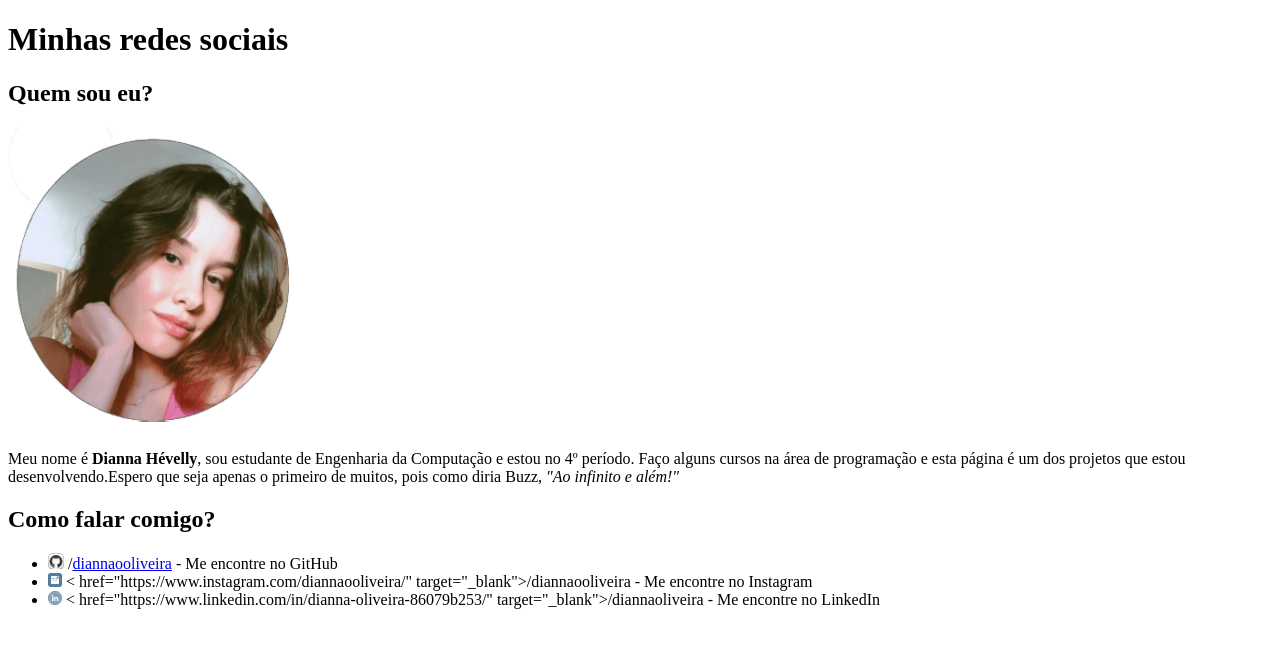
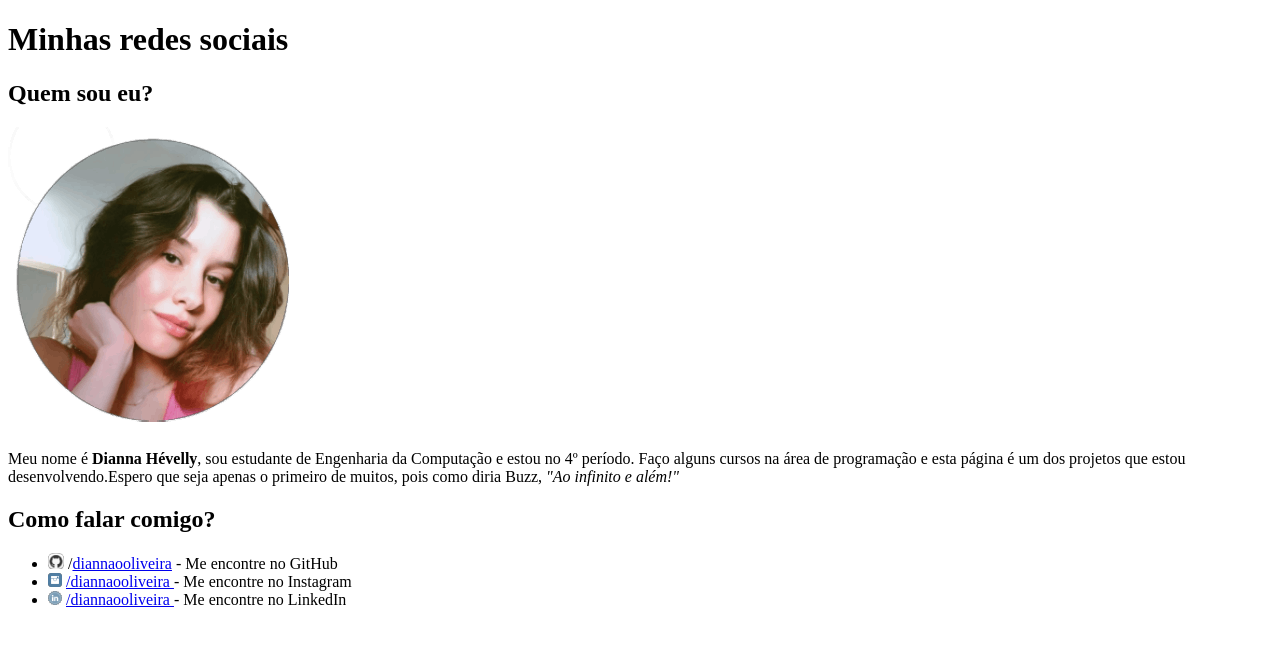
Before and after one commit to diannaooliveira/desafio-05-perfil-, a plain HTML site: page index.html in a window 1280 px wide. Drawn offline with Linux system fonts and the light colour scheme.

Commit message:
correção de bug

```diff
--- a/index.html
+++ b/index.html
@@ -18,10 +18,11 @@
             /<a href="https://github.com/diannaooliveira" target="blank">diannaooliveira</a> - Me encontre no GitHub</li>
         <li> <link rel="shortcut icon" href="favicon.ico" type="image/x-icon">
             <img src="instagram.ico" alt="Icon Instagram">
-            < href="https://www.instagram.com/diannaooliveira/" target="_blank">/diannaooliveira </a>- Me encontre no Instagram</li>
+            <a href="https://www.instagram.com/diannaooliveira/" target="_blank">/diannaooliveira </a> - Me encontre no Instagram
+            </li>
         <li> <link rel="shortcut icon" href="favicon.ico" type="image/x-icon">
             <img src="linkedin.ico" alt="Icon LinkedIn">
-            < href="https://www.linkedin.com/in/dianna-oliveira-86079b253/" target="_blank">/diannaoliveira</a> - Me encontre no LinkedIn</li>
+            <a href="https://www.linkedin.com/in/dianna-oliveira-86079b253/" target="_blank">/diannaooliveira </a> - Me encontre no LinkedIn</li>
     </ul>
 </body>
 </html>
```
